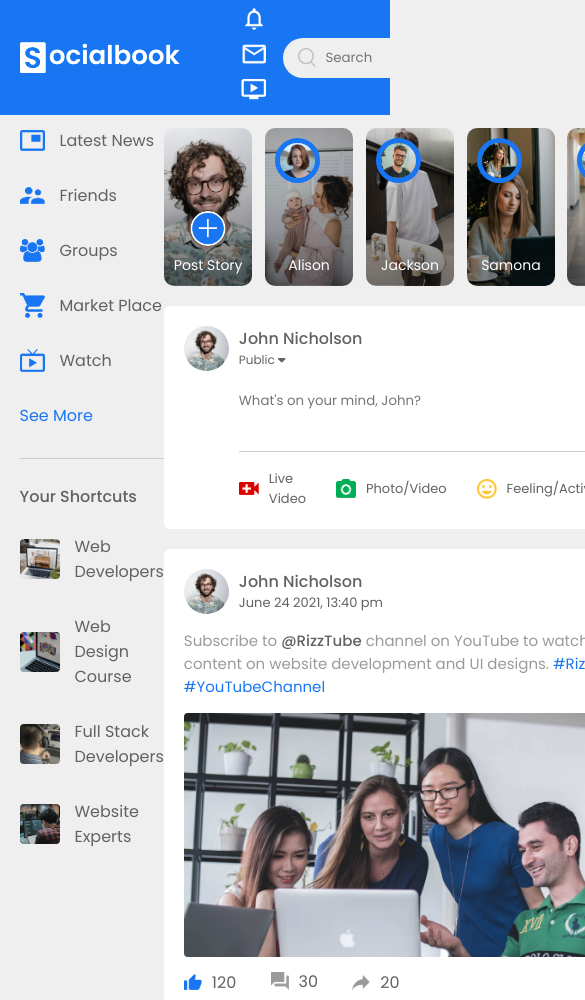
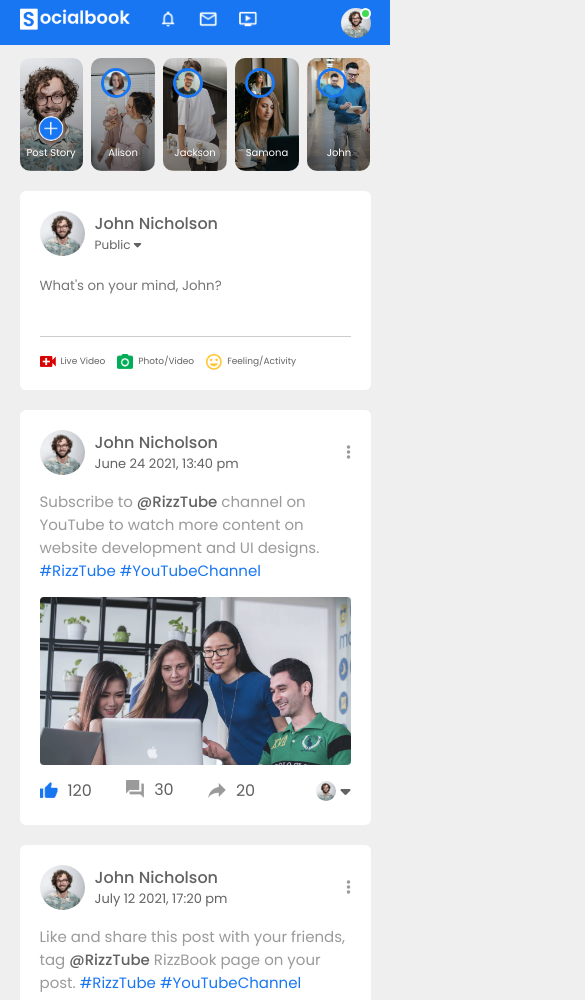
Before and after one commit to Ritvik-lab-coder/Web-development, a plain HTML site: page RizzBook Website/index.html in a window 390 px wide. Shown: the top 1000 px of the page, 585 px wide, since content can reach past the window. Drawn offline with Linux system fonts and the light colour scheme.

Commit message:
Added files

```diff
--- a/RizzBook Website/index.html
+++ b/RizzBook Website/index.html
@@ -17,7 +17,7 @@
 <body>
     <nav>
         <div class="nav-left">
-            <img src="images/logo.png" alt="logo" class="logo">
+            <a href="index.html"><img src="images/logo.png" alt="logo" class="logo"></a>
             <ul>
                 <li><img src="images/notification.png" alt="notification"></li>
                 <li><img src="images/inbox.png" alt="inbox"></li>
--- a/RizzBook Website/style.css
+++ b/RizzBook Website/style.css
@@ -737,3 +737,103 @@ nav {
     bottom: 0;
     left: 0;
 }
+
+@media (max-width: 900px) {
+
+    .right-sidebar,
+    .left-sidebar,
+    .search-box {
+        display: none;
+    }
+
+    nav {
+        flex-wrap: wrap;
+    }
+
+    .logo {
+        width: 110px;
+        margin-right: 20px;
+    }
+
+    .nav-left ul li img {
+        width: 20px;
+        margin: 0 8px;
+    }
+
+    .nav-user-icon img {
+        width: 30px;
+    }
+
+    .nav-user-icon {
+        margin-left: 0;
+    }
+
+    .add-post-link {
+        flex-wrap: wrap;
+    }
+
+    .main-content {
+        flex-basis: 100%;
+    }
+
+    .story img {
+        width: 30px;
+        border-width: 3px;
+    }
+
+    .story p {
+        font-size: 10px;
+    }
+
+    .story.story-1 img {
+        width: 25px;
+        bottom: 30px;
+    }
+
+    .add-post-link a {
+        margin-right: 12px;
+        font-size: 9px;
+    }
+
+    .add-post-link a img {
+        width: 16px;
+        margin-right: 5px;
+    }
+
+    .post-input-container {
+        padding-left: 0;
+    }
+}
+
+@media (max-width: 900px) {
+    .profile-container {
+        padding: 20px 5%;
+    }
+
+    .profile-details {
+        flex-wrap: wrap;
+    }
+
+    .profile-right {
+        text-align: left;
+        margin-top: 15px;
+    }
+
+    .profile-right button {
+        margin-left: 0;
+        margin-right: 10px;
+    }
+
+    .pd-row div h3 {
+        font-size: 16px;
+    }
+
+    .profile-info {
+        flex-wrap: wrap;
+    }
+
+    .info-col,
+    .post-col {
+        flex-basis: 100%;
+    }
+}
```
Also changed, not shown: RizzBook Website/profile.html (+2 -2 lines).
